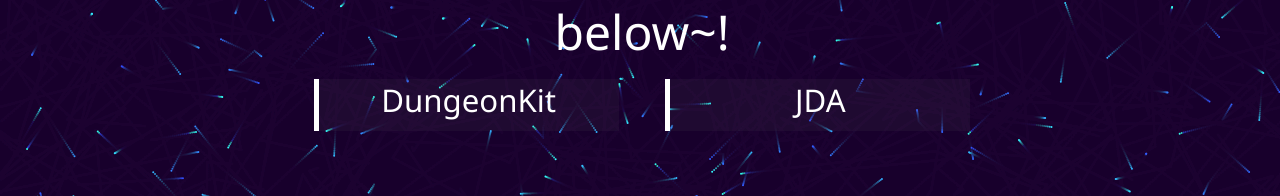
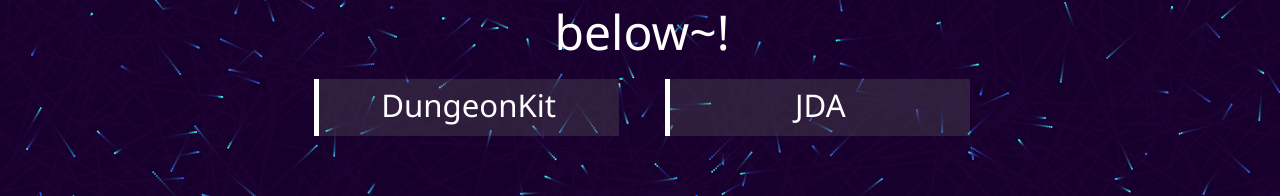
Before and after one commit to AtriusX/AtriusX.github.io, a React (Create React App) app: page / in a window 1280 px wide. Shown: the part 546-742 px from the top of the page. Built offline with nearby package versions, Linux system fonts and the light colour scheme.

Commit message:
Clean up project component

```diff
--- a/src/Project/Project.css
+++ b/src/Project/Project.css
@@ -1,24 +1,17 @@
-.link {
+.container {
     color: white;
     text-decoration: none;
-}
-
-.container {
-    display: block;
-    margin-top: 15px !important;
-    background-color: rgba(100, 100, 100, 0.1);
-    margin: auto;
-    margin: 0 0.75em;
-    padding-bottom: 10px;
+    background-color: rgba(100, 100, 100, 0.3);
+    margin: 15px 0.75em;
+    padding: 5px 0 10px 0;
     border-left: white 5px solid;
     font-size: 1.3em;
 }
 
-
-
 @media screen and (min-width: 768px) {
 
     .container {
+        background-color: rgba(100, 100, 100, 0.1);
         transition: all 0.3s;
         display: inline-block;
         width: 300px;
--- a/src/Project/Project.tsx
+++ b/src/Project/Project.tsx
@@ -3,7 +3,7 @@
 
 export default function(props: { url: string, name: string }) {
     return <a
-        className={"link container"}
+        className={"container"}
         href={props.url}
         onMouseDown={(event) => {
             if (event.preventDefault) event.preventDefault();
```
